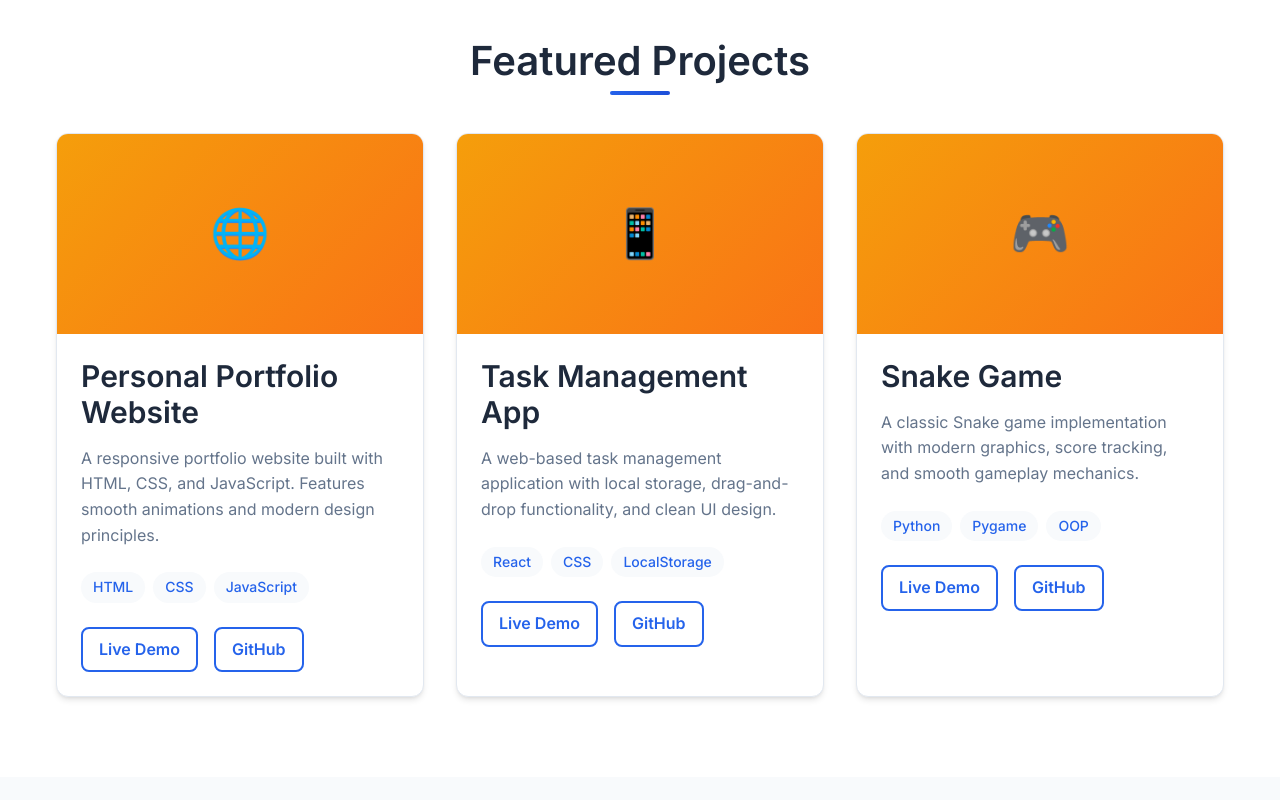
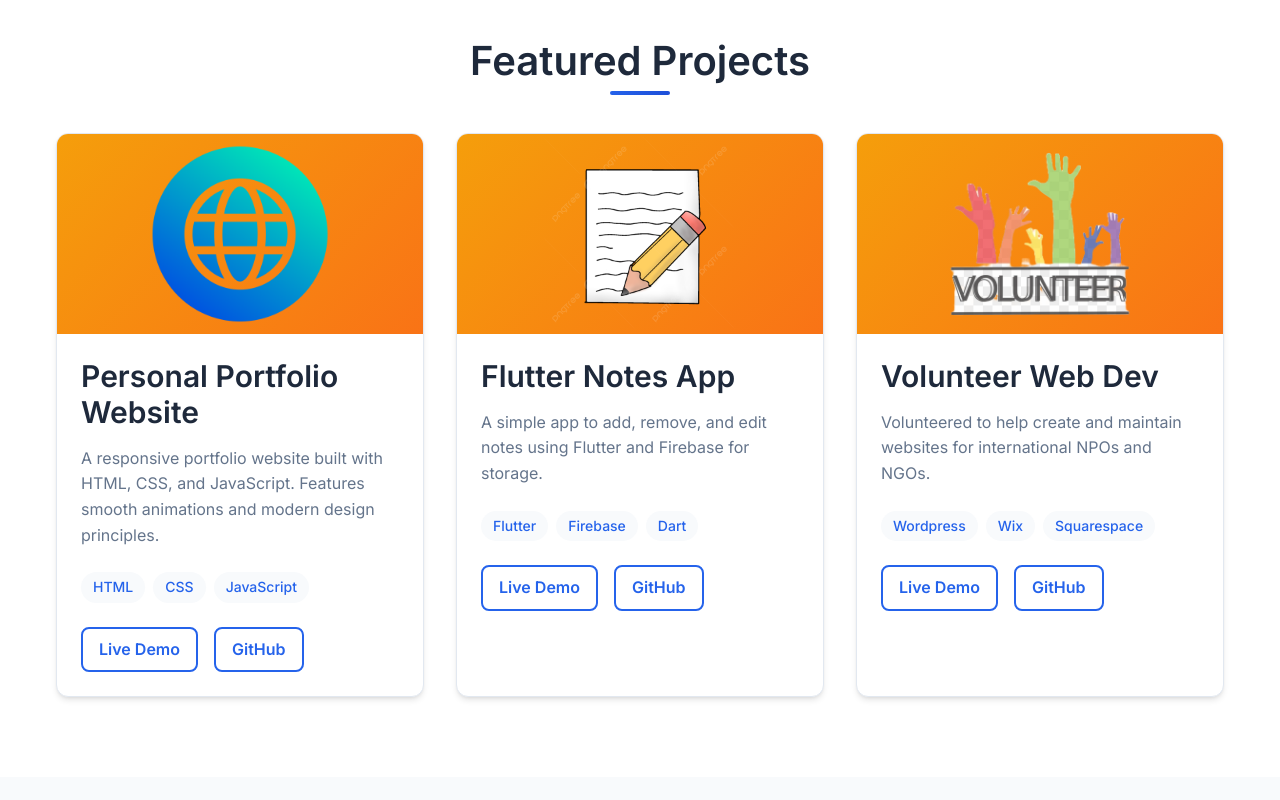
Before and after one commit to VanJ21/vanshjain, a plain HTML site: page index.html in a window 1280 px wide. Shown: the part 2060-2860 px from the top of the page. Drawn offline with Linux system fonts and the light colour scheme.

Commit message:
Continuing work, added new images, planning on creating working form.

```diff
--- a/index.html
+++ b/index.html
@@ -188,7 +188,7 @@
             <div class="projects-grid">
                 <div class="project-card">
                     <div class="project-image">
-                        <div class="project-placeholder">🌐</div>
+                        <img src="assets/webicon.png" alt="Personal Portfolio Website" class="project-icon">
                     </div>
                     <div class="project-content">
                         <h3>Personal Portfolio Website</h3>
@@ -206,15 +206,15 @@
                 </div>
                 <div class="project-card">
                     <div class="project-image">
-                        <div class="project-placeholder">📱</div>
+                        <img src="assets/notes.jpg" alt="Flutter Notes App" class="project-icon">
                     </div>
                     <div class="project-content">
-                        <h3>Task Management App</h3>
-                        <p>A web-based task management application with local storage, drag-and-drop functionality, and clean UI design.</p>
+                        <h3>Flutter Notes App</h3>
+                        <p>A simple app to add, remove, and edit notes using Flutter and Firebase for storage.</p>
                         <div class="project-tech">
-                            <span class="tech-tag">React</span>
-                            <span class="tech-tag">CSS</span>
-                            <span class="tech-tag">LocalStorage</span>
+                            <span class="tech-tag">Flutter</span>
+                            <span class="tech-tag">Firebase</span>
+                            <span class="tech-tag">Dart</span>
                         </div>
                         <div class="project-links">
                             <a href="#" class="project-link">Live Demo</a>
@@ -224,15 +224,15 @@
                 </div>
                 <div class="project-card">
                     <div class="project-image">
-                        <div class="project-placeholder">🎮</div>
+                        <img src="assets/webdesign.png" alt="Vollunteer Web Dev" class = "project-icon">
                     </div>
                     <div class="project-content">
-                        <h3>Snake Game</h3>
-                        <p>A classic Snake game implementation with modern graphics, score tracking, and smooth gameplay mechanics.</p>
+                        <h3>Volunteer Web Dev</h3>
+                        <p>Volunteered to help create and maintain websites for international NPOs and NGOs.</p>
                         <div class="project-tech">
-                            <span class="tech-tag">Python</span>
-                            <span class="tech-tag">Pygame</span>
-                            <span class="tech-tag">OOP</span>
+                            <span class="tech-tag">Wordpress</span>
+                            <span class="tech-tag">Wix</span>
+                            <span class="tech-tag">Squarespace</span>
                         </div>
                         <div class="project-links">
                             <a href="#" class="project-link">Live Demo</a>
@@ -291,7 +291,7 @@
     <!-- Footer -->
     <footer class="footer">
         <div class="container">
-            <p>&copy; 2024 Vansh Jain. Built with ❤️ and lots of ☕</p>
+            <p>&copy; 2025 Vansh Jain</p>
         </div>
     </footer>
 
--- a/script.js
+++ b/script.js
@@ -468,20 +468,5 @@ const debouncedScrollHandler = debounce(function() {
 
 window.addEventListener('scroll', debouncedScrollHandler);
 
-// Console welcome message
-console.log(`
-🚀 Welcome to Vansh Jain's Portfolio!
-💻 Built with HTML, CSS, and JavaScript
-🎨 Modern design with smooth animations
-📱 Fully responsive and accessible
-🔧 Open source and customizable
 
-Feel free to explore the code and use it as inspiration for your own projects!
-`);
-
-// Export functions for potential external use
-window.PortfolioJS = {
-    scrollToTop,
-    showNotification,
-    isValidEmail
-};
+console.log(`test`);
--- a/styles.css
+++ b/styles.css
@@ -490,12 +490,8 @@ section {
     height: 200px;
     background: var(--gradient-secondary);
     display: flex;
-    align-items: center;
+    align-items: top;
     justify-content: center;
-}
-
-.project-placeholder {
-    font-size: 3rem;
 }
 
 .project-content {
```
Also changed, not shown: assets/notes.jpg (added), assets/webdesign.png (added), assets/webicon.png (added).
